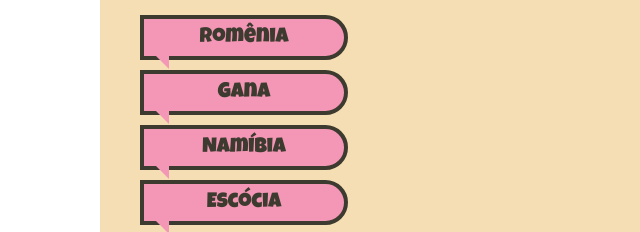
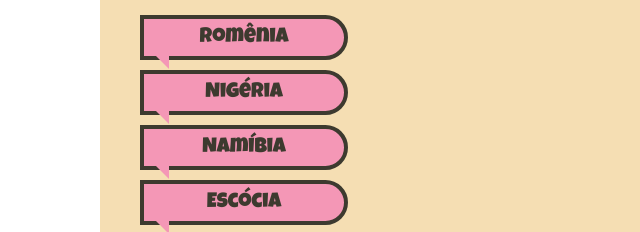
Before and after one commit to Gh0styyyyyyyyyy/MedosAncestrais, a plain HTML site: page index.html in a window 1280 px wide. Shown: the part 339-571 px from the top of the page, 0-640 px from the left. Drawn offline with Linux system fonts and the light colour scheme.

Commit message:
Update index.html

```diff
--- a/index.html
+++ b/index.html
@@ -134,7 +134,7 @@
       <!-- Coluna esquerda -->
       <div class="column left">
         <a href="romenia.html" class="banner">Romênia</a>
-        <a href="gana.html" class="banner">Gana</a>
+        <a href="nigeria.html" class="banner">Nigéria</a>
         <a href="namibia.html" class="banner">Namíbia</a>
         <a href="escocia.html" class="banner">Escócia</a>
         <a href="india.html" class="banner">Índia</a>
```
